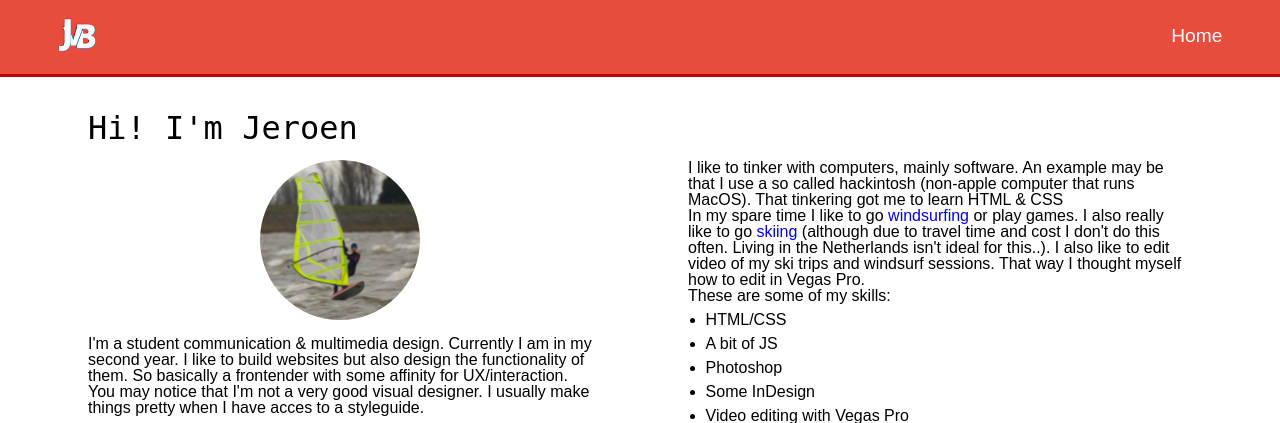
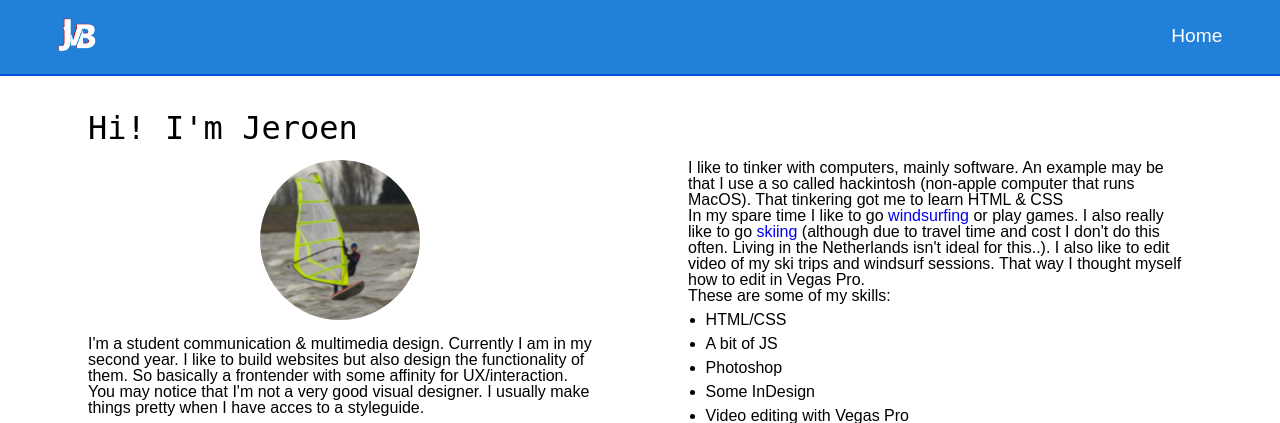
Before and after one commit to jeroentvb/jeroentvb.github.io, a PHP site: page / in a window 1280 px wide. Shown: the top 423 px of the page. Run offline with PHP 8.4, Linux system fonts and the light colour scheme; some web fonts are replaced.

Commit message:
changed header color

```diff
--- a/css/main.css
+++ b/css/main.css
@@ -57,17 +57,11 @@ table {
 h1, h2, button#moreButton {
   font-family: 'raleway-semibold', monospace; }
 
-button#moreButton {
+header, button#moreButton {
   background-color: #2180d8; }
 
-button#moreButton {
+header, button#moreButton {
   box-shadow: 0 0.125rem #0652dd; }
-
-header {
-  background-color: #e74c3c; }
-
-header {
-  box-shadow: 0 0.2rem #c10005; }
 
 body {
   font-size: 1em;
```
Also changed, not shown: logo.html (line endings or trailing spaces).
